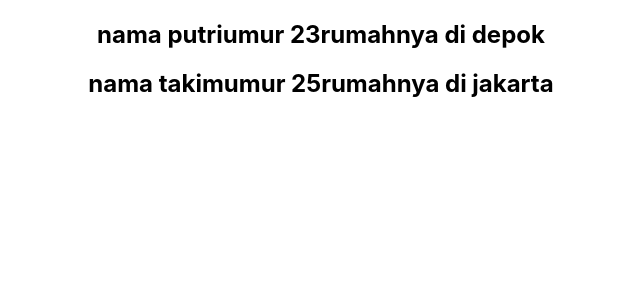
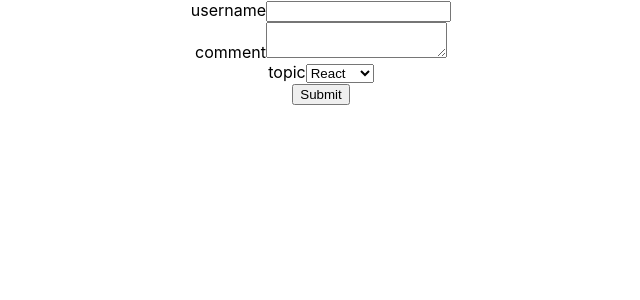
Before and after one commit to thelast7/belajar-react, a React (Create React App) app: page / in a window 1280 px wide. Shown: the top 300 px of the page, without its empty margins (319-959 px from the left). Built offline with nearby package versions, Linux system fonts and the light colour scheme.

Commit message:
input form

```diff
--- a/src/App.js
+++ b/src/App.js
@@ -17,7 +17,8 @@
 // import TestArray from './arrayMap/TestArray'
 // import Condition from './testCondition/Condition'
 // import Perulangan from './testPerulangan/Perulangan'
-import OrangRendering from './testPerulangan/OrangRendering'
+// import OrangRendering from './testPerulangan/OrangRendering'
+import InputFrom from './testForm/InputForm'
 
 class App extends Component {
   render() {
@@ -51,7 +52,8 @@
         {/* <TestArray /> */}
         {/* <Condition /> */}
         {/* <Perulangan /> */}
-        <OrangRendering />
+        {/* <OrangRendering /> */}
+        <InputFrom />
       </div>
     );
   }
--- /dev/null
+++ b/src/testForm/InputForm.js
@@ -0,0 +1,67 @@
+import React, { Component } from 'react'
+
+class InputForm extends Component {
+    constructor(props) {
+        super(props)
+        this.state = {
+            username: '',
+            comment: '',
+            topic: 'react'
+        }
+    }
+
+    handleUsernameChange = (event) => {
+        this.setState({
+            username: event.target.value
+        })
+    }
+
+    handleCommentChange = (event) => {
+        this.setState({
+            comment: event.target.value
+        })
+    }
+
+    handleTopicChange = (event) => {
+        this.setState({
+            topic: event.target.value
+        })
+    }
+
+    handleSubmit = (event) => {
+        alert(`${this.state.username} ${this.state.comment} ${this.state.topic}`)
+        event.preventDefault()
+    }
+
+    render() {
+        return (
+            <form onSubmit={this.handleSubmit}>
+                <div>
+                    <label>username</label>
+                    <input
+                        type="text"
+                        value={this.state.username}
+                        onChange={this.handleUsernameChange}
+                    />
+                </div>
+                <div>
+                    <label>comment</label>
+                    <textarea
+                        value={this.state.comment}
+                        onChange={this.handleCommentChange}/>
+                </div>
+                <div>
+                    <label>topic</label>
+                    <select value={this.state.topic} onChange={this.handleTopicChange}>
+                        <option value="react">React</option>
+                        <option value="angular">Angular</option>
+                        <option value="vue">Vue</option>
+                    </select>
+                </div>
+                <button type="submit">Submit</button>
+            </form>
+        )
+    }
+}
+
+export default InputForm
```
